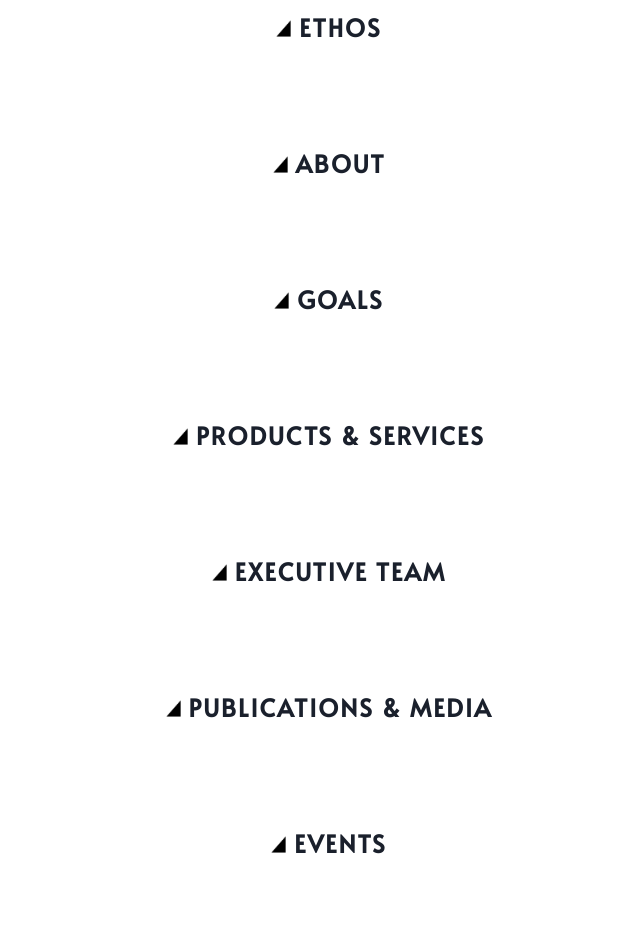
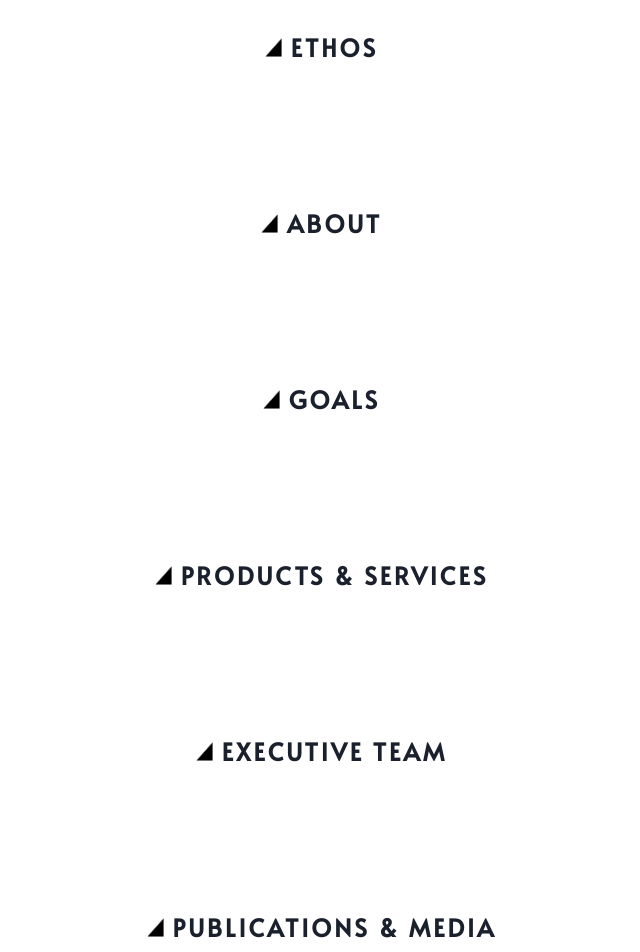
Before and after one commit to janayee-c/ncis, a React (Create React App) app in the folder ncis/: page / in a window 1280 px wide. Shown: the part 840-1792 px from the top of the page, without its empty margins (321-961 px from the left). Built offline with nearby package versions, Linux system fonts and the light colour scheme.

Commit message:
implemented heading component

```diff
--- a/ncis/src/components/About.jsx
+++ b/ncis/src/components/About.jsx
@@ -1,9 +1,12 @@
 import React from 'react'
 import '../styles/About.css'
+import { Heading } from '../components/export'
 
 const About = () => {
   return (
-    <div className="web-heading"> <img class="triangle" src={require('../images/triangle.png')}/> ABOUT</div>
+    <div>
+    <Heading title="ABOUT"></Heading>
+    </div>
   )
 }
 
--- a/ncis/src/components/Contact.jsx
+++ b/ncis/src/components/Contact.jsx
@@ -1,9 +1,13 @@
 import React from 'react'
 import '../styles/Contact.css'
+import { Heading } from '../components/export'
+
 
 const Contact = () => {
   return (
-    <div className="web-heading"> <img class="triangle" src={require('../images/triangle.png')}/> CONTACT </div>
+    <div>
+      <Heading title="CONTACT"></Heading>
+    </div>
   )
 }
 
--- a/ncis/src/components/Ethos.jsx
+++ b/ncis/src/components/Ethos.jsx
@@ -1,9 +1,13 @@
 import React from 'react'
 import '../styles/Ethos.css'
+import { Heading } from '../components/export'
 
 const Ethos = () => {
   return (
-    <div className="web-heading"> <img class="triangle" src={require('../images/triangle.png')}/> ETHOS</div>
+    <div>
+    <Heading title="ETHOS"></Heading>
+
+    </div>
   )
 }
 
--- a/ncis/src/components/Events.jsx
+++ b/ncis/src/components/Events.jsx
@@ -1,9 +1,12 @@
 import React from 'react'
 import '../styles/Events.css'
+import { Heading } from '../components/export'
 
 const Events = () => {
   return (
-    <div className="web-heading"> <img class="triangle" src={require('../images/triangle.png')}/> EVENTS </div>
+    <div>
+      <Heading title="EVENTS"></Heading>
+    </div>
   )
 }
 
--- a/ncis/src/components/Execs.jsx
+++ b/ncis/src/components/Execs.jsx
@@ -1,9 +1,10 @@
 import React from 'react'
 import '../styles/Execs.css'
+import { Heading } from '../components/export'
 
 const Execs = () => {
   return (
-    <div className="web-heading"> <img class="triangle" src={require('../images/triangle.png')}/> EXECUTIVE TEAM </div>
+    <Heading title="EXECUTIVE TEAM"></Heading>
   )
 }
 
--- a/ncis/src/components/Goals.jsx
+++ b/ncis/src/components/Goals.jsx
@@ -1,8 +1,12 @@
 import React from 'react'
 import '../styles/Goals.css'
+import { Heading } from '../components/export'
+
 const Goals = () => {
   return (
-    <div className="web-heading"> <img class="triangle" src={require('../images/triangle.png')}/> GOALS </div>
+    <div>
+       <Heading title="GOALS"></Heading>
+    </div>
   )
 }
 
--- /dev/null
+++ b/ncis/src/components/Heading.jsx
@@ -0,0 +1,10 @@
+import React from 'react'
+import '../styles/Heading.css'
+
+const Heading = (props) => {
+    return (
+        <div class="web-heading"> <img class="triangle" src={require('../images/triangle.png')}/> {props.title}</div>
+    )
+  }
+
+  export default Heading
--- a/ncis/src/components/PS.jsx
+++ b/ncis/src/components/PS.jsx
@@ -1,8 +1,12 @@
 import React from 'react'
 import '../styles/PS.css'
+import { Heading } from '../components/export'
+
 const PS = () => {
   return (
-    <div className="web-heading"> <img class="triangle" src={require('../images/triangle.png')}/> PRODUCTS & SERVICES </div>
+    <div>
+    <Heading title="PRODUCTS & SERVICES"></Heading>
+    </div>
   )
 }
 
--- a/ncis/src/components/Pubs.jsx
+++ b/ncis/src/components/Pubs.jsx
@@ -1,8 +1,12 @@
 import React from 'react'
 import '../styles/Pubs.css'
+import { Heading } from '../components/export'
+
 const Pubs = () => {
   return (
-    <div className="web-heading"> <img class="triangle" src={require('../images/triangle.png')}/> PUBLICATIONS & MEDIA </div>
+    <div>
+    <Heading title="PUBLICATIONS & MEDIA"></Heading>
+    </div>
   )
 }
 
--- a/ncis/src/components/export.js
+++ b/ncis/src/components/export.js
@@ -8,6 +8,7 @@ import Hero from "./Hero";
 import Navbar from "./Navbar";
 import PS from "./PS";
 import Pubs from "./Pubs";
+import Heading from "./Heading";
 
 export {
     About,
@@ -19,5 +20,6 @@ export {
     Hero,
     Navbar,
     PS,
-    Pubs
+    Pubs,
+    Heading
 }
--- a/ncis/src/index.css
+++ b/ncis/src/index.css
@@ -21,19 +21,3 @@ code {
   font-family: source-code-pro, Menlo, Monaco, Consolas, 'Courier New',
     monospace;
 }
-
-.web-heading {
-  font-family: "Beckman";
-  font-size: x-large;
-  text-align: center;
-  padding: 50px;
-  font-weight: 700;
-  text-indent: 1.25rem;
-  letter-spacing: 2px;
-}
-
-.triangle {
-  display: inline-block;
-  float: center;
-  width: 15px;
-}
--- /dev/null
+++ b/ncis/src/styles/Heading.css
@@ -0,0 +1,15 @@
+.web-heading {
+  font-family: "Beckman";
+  font-size: x-large;
+  text-align: center;
+  padding: 70px;
+  font-weight: 600;
+  text-indent: 5px;
+  letter-spacing: 3px;
+}
+
+.triangle {
+  display: inline-block;
+  float: center;
+  width: 17px;
+}
```
